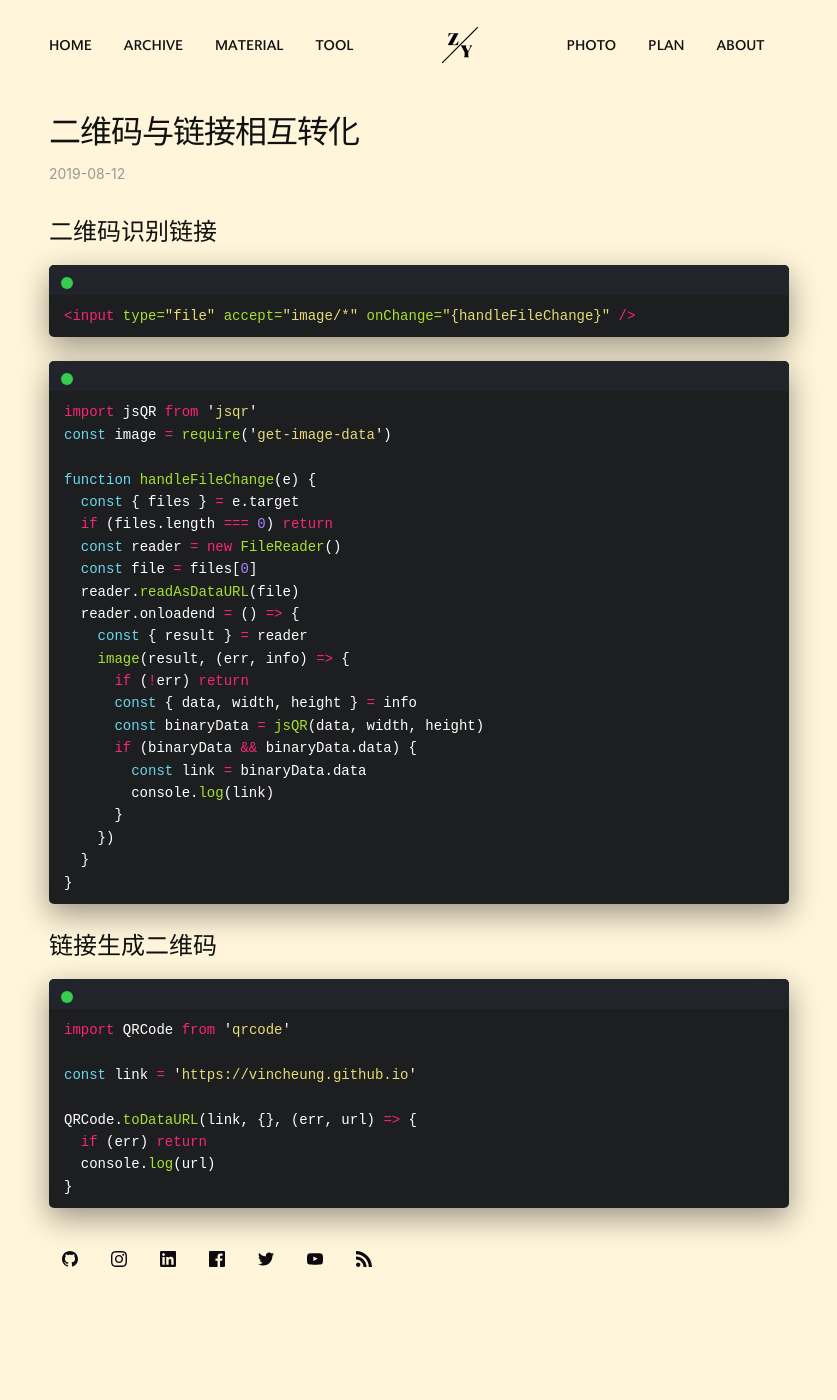
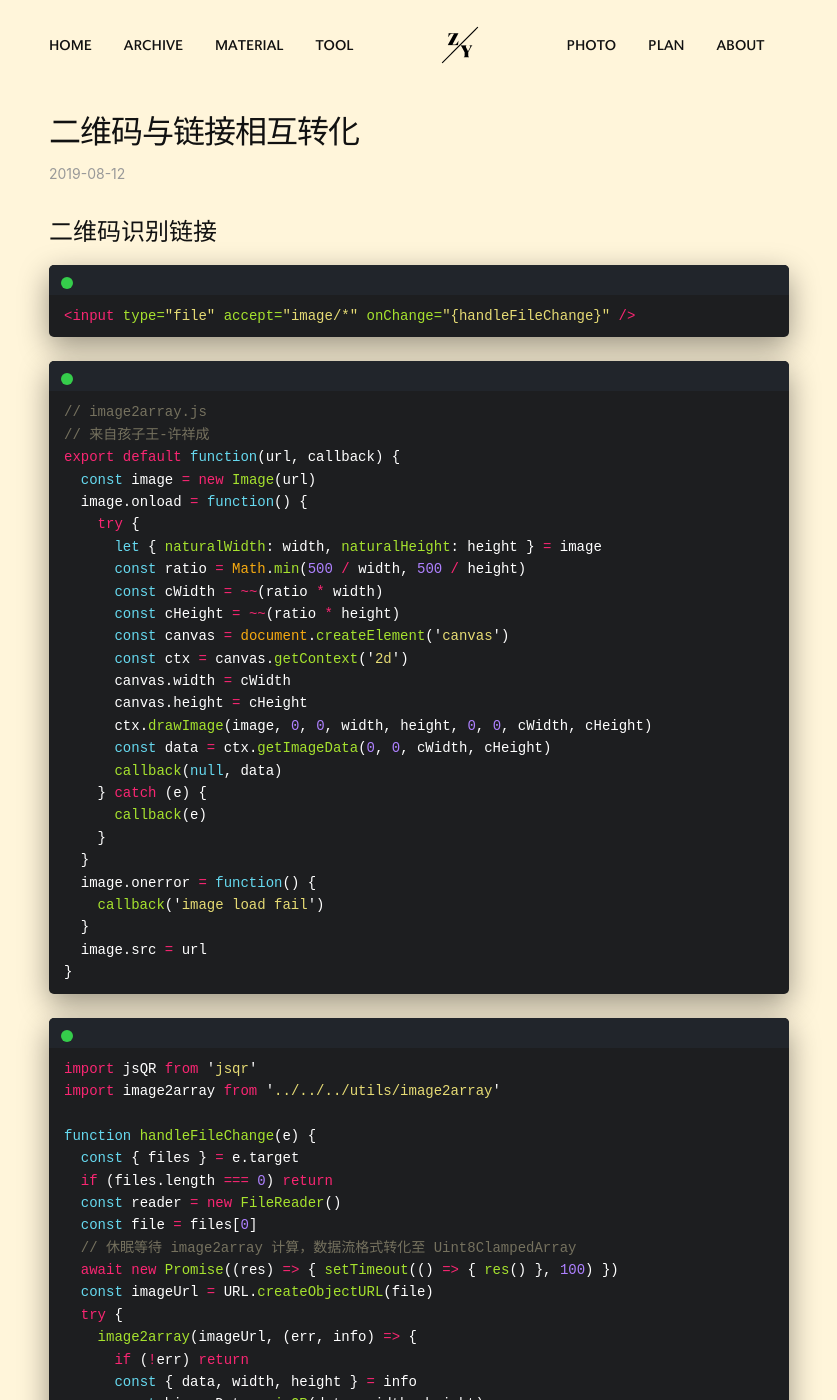
Before and after one commit to karl-cheung/karl-cheung.github.io, a Jekyll site: the page built from _posts/2019-08-12-qrcode-link.md, in a window 1280 px wide and 1400 px high. Shown: the whole window, without its empty margins (221-1058 px from the left). Built offline with Jekyll 4.4.1, drawn with Linux system fonts in a browser that asks for light colours; some of the changed text lies outside the part shown.

Commit message:
update posts

````diff
--- a/_posts/2019-08-12-qrcode-link.md
+++ b/_posts/2019-08-12-qrcode-link.md
@@ -12,18 +12,48 @@ categories: jekyll update
 ```
 
 ```js
+// image2array.js
+// 来自孩子王-许祥成
+export default function(url, callback) {
+  const image = new Image(url)
+  image.onload = function() {
+    try {
+      let { naturalWidth: width, naturalHeight: height } = image
+      const ratio = Math.min(500 / width, 500 / height)
+      const cWidth = ~~(ratio * width)
+      const cHeight = ~~(ratio * height)
+      const canvas = document.createElement('canvas')
+      const ctx = canvas.getContext('2d')
+      canvas.width = cWidth
+      canvas.height = cHeight
+      ctx.drawImage(image, 0, 0, width, height, 0, 0, cWidth, cHeight)
+      const data = ctx.getImageData(0, 0, cWidth, cHeight)
+      callback(null, data)
+    } catch (e) {
+      callback(e)
+    }
+  }
+  image.onerror = function() {
+    callback('image load fail')
+  }
+  image.src = url
+}
+```
+
+```js
 import jsQR from 'jsqr'
-const image = require('get-image-data')
+import image2array from '../../../utils/image2array'
 
 function handleFileChange(e) {
   const { files } = e.target
   if (files.length === 0) return
   const reader = new FileReader()
   const file = files[0]
-  reader.readAsDataURL(file)
-  reader.onloadend = () => {
-    const { result } = reader
-    image(result, (err, info) => {
+  // 休眠等待 image2array 计算，数据流格式转化至 Uint8ClampedArray
+  await new Promise((res) => { setTimeout(() => { res() }, 100) })
+  const imageUrl = URL.createObjectURL(file)
+  try {
+    image2array(imageUrl, (err, info) => {
       if (!err) return
       const { data, width, height } = info
       const binaryData = jsQR(data, width, height)
@@ -32,6 +62,8 @@ function handleFileChange(e) {
         console.log(link)
       }
     })
+  } catch (error) {
+    console.log(error)
   }
 }
 ```
````
